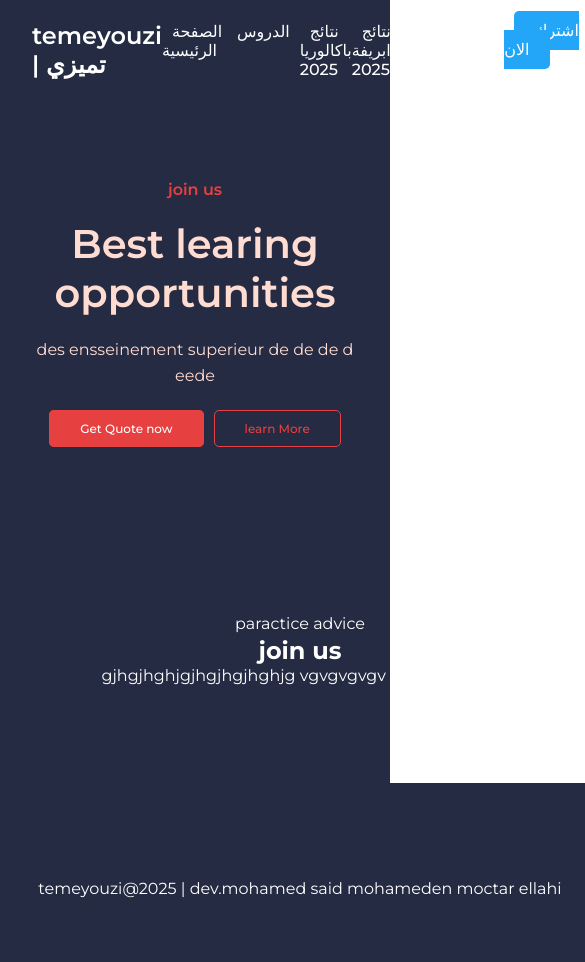
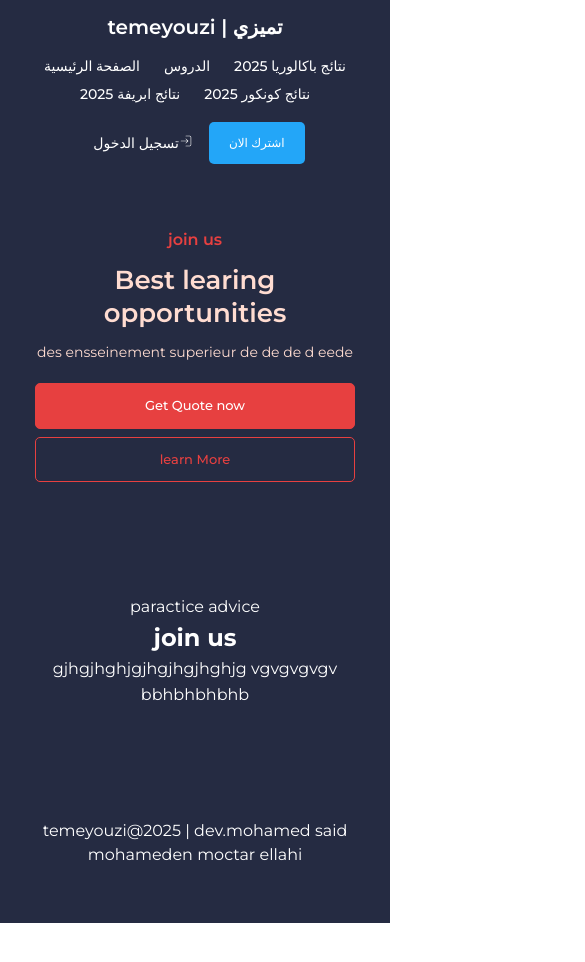
Before and after one commit to saiid27/temeyouzi-login, a React (Vite) app: page / in a window 390 px wide. Shown: the top 962 px of the page, 585 px wide, since content can reach past the window. After the commit the page ends 923 px from the top, so only its background shows below. Built offline with nearby package versions, Linux system fonts and the light colour scheme.

Commit message:
حل التعارضات

```diff
--- a/src/index.css
+++ b/src/index.css
@@ -4,7 +4,6 @@
   margin: 0;
   padding: 0;
   box-sizing: border-box;
-
 }
 
 :root{
@@ -18,42 +17,35 @@ box-sizing: border-box;
   --yellow:#F3CD03;
   --green:#2DC071;
   --light-green:#B9EAA8;
-
-
-
-
 }
 
+html, body{
+  height: 100%;
+}
 
 body{
   font-family: "Montserrat", sans-serif;
   font-size: 16px;
+  line-height: 1.5;
+  background: #fff;
+  color: #111;
 }
 
-ul{
-list-style: none;
+ul{ list-style: none; }
+a{ text-decoration: none; color: inherit; }
+p{ line-height: 1.6; }
 
-}
-
-a{
-  text-decoration: none;
-}
-p{
-  line-height: 1.4;
-}
-
-/** Utility classes */
+/* Utility */
 .container{
   max-width: 1100px;
-
-  margin: auto;
+  width: 100%;
+  margin: 0 auto;
   padding: 0 2rem;
 }
 
-/** Header start */
-#header {
-background-color: var(--dark-blue);
-}
+/* Header */
+#header { background-color: var(--dark-blue); }
+
 .navbar{
   display: flex;
   justify-content: space-between;
@@ -62,42 +54,50 @@ max-width: 1100px;
   margin: auto;
   padding: 0 2rem;
   height: 100px;
+  gap: 1rem;
 }
-.navbar a {
-  color: #fff;
-}
+
+.navbar a { color: #fff; }
 
 .navbar .logo {
   font-size: 24px;
   font-weight: 600;
+  white-space: nowrap;
 }
+
 .navbar ul {
   display: flex;
+  align-items: center;
+  flex-wrap: wrap;
+  gap: .5rem;
 }
-.navbar ul li a {
+
+.navbar ul li a{
   margin: 0 10px;
   font-weight: 500;
-transition: all 0,3s ease;
+  transition: color .3s ease; /* fixed 0,3s */
 }
-.navbar ul li a:hover{
-  color: var(--red);
-}
+
+.navbar ul li a:hover{ color: var(--red); }
+
 .navbar .account .btn-join{
   background-color: var(--sky-blue);
   padding: 10px 20px;
-  margin: left 25px;
+  margin-left: 25px; /* fixed margin: left */
   border-radius: 5px;
   text-transform: uppercase;
+  display: inline-flex;
+  align-items: center;
+  justify-content: center;
 }
+
 .navbar .account .btn-join svg{
   font-size: 12px;
   margin-left: 5px;
   vertical-align: middle;
 }
-/** Header End */
 
-/** main start  */
-/** home start  */
+/* Home */
 #home{
   background-color: var(--dark-blue);
   padding: 5rem 0;
@@ -107,14 +107,13 @@ transition: all 0,3s ease;
   text-align: center;
   color: #fff;
   max-width: 450px;
-
   margin: auto;
+  padding: 0 1rem;
 }
 
 #home .home-header span{
   color: var(--red);
   font-weight: 600;
-
 }
 
 #home .home-header h1{
@@ -124,7 +123,7 @@ transition: all 0,3s ease;
   color: var(--light-pain);
 }
 #home .home-header p{
-  margin-bottom : 30px;
+  margin-bottom: 30px;
   color: var(--light-pain);
   line-height: 1.6;
 }
@@ -135,7 +134,8 @@ transition: all 0,3s ease;
   font-size: 12px;
   font-weight: 500;
   border: 1px solid var(--red);
-  margin: 0 5px;
+  margin: 0 5px 10px;
+  display: inline-block;
 }
 #home .home-header .btn.btn-red{
   color: #fff;
@@ -146,33 +146,128 @@ transition: all 0,3s ease;
   color: var(--red);
 }
 
-/** tari  */
+/* Sections */
 #join-us{
   background-color: var(--dark-blue);
   padding: 6rem 0;
 }
 #join-us .content{
-  min-width: 600px;
-
+  /* removed min-width for mobile */
+  max-width: 700px;
+  width: 100%;
   margin: auto;
   text-align: center;
   color: #fff;
-
+  padding: 0 1rem;
 }
 #join-us .content .h2{
   font-size: 35px;
   margin: 15px 0;
 }
-/** kzane footer  */
+
 #sd {
   background-color: var(--dark-blue);
   padding: 6rem 0;
-    min-width: 600px;
-
+  /* removed min-width for mobile */
+  max-width: 700px;
+  width: 100%;
   margin: auto;
   text-align: center;
   color: #fff;
+  padding-left: 1rem;
+  padding-right: 1rem;
+}
 
+/* ========== Responsive ========== */
+
+/* Tablets */
+@media (max-width: 992px){
+  .navbar{
+    padding: 0 1rem;
+    height: auto;
+    min-height: 72px;
   }
-/** home End */
-/** main End */
+  .container{ padding: 0 1rem; }
+  #home{ padding: 4rem 0; }
+  #home .home-header h1{ font-size: 34px; }
+}
+
+/* Phones */
+@media (max-width: 576px){
+  .navbar{
+    flex-direction: column;
+    align-items: stretch;
+    gap: .75rem;
+    padding: .75rem 1rem;
+    background: var(--dark-blue);
+  }
+
+  .navbar .logo{
+    font-size: 20px;
+    text-align: center;
+  }
+
+  .navbar ul{
+    width: 100%;
+    justify-content: center;
+    gap: .25rem .5rem;
+  }
+
+  .navbar ul li a{
+    margin: .25rem .5rem;
+    font-size: 14px;
+  }
+
+  .navbar .account{
+    display: flex;
+    justify-content: center;
+  }
+
+  .navbar .account .btn-join{
+    margin-left: 0;
+    width: 100%;
+    max-width: 280px;
+    padding: 12px 16px;
+    font-size: 12px;
+  }
+
+  #home{ padding: 3rem 0; }
+
+  #home .home-header{
+    max-width: 100%;
+    padding: 0 1rem;
+  }
+
+  #home .home-header h1{
+    font-size: 26px;
+    line-height: 1.25;
+    margin: 12px 0;
+  }
+
+  #home .home-header p{
+    font-size: 14px;
+    margin-bottom: 20px;
+  }
+
+  #home .home-header .btn{
+    display: block;
+    width: 100%;
+    max-width: 320px;
+    margin: 8px auto;
+    padding: 12px 18px;
+    font-size: 13px;
+  }
+
+  #join-us, #sd{
+    padding: 3.5rem 0;
+  }
+  #join-us .content .h2{
+    font-size: 24px;
+  }
+}
+
+/* Very small phones */
+@media (max-width: 360px){
+  .navbar ul li a{ font-size: 13px; }
+  #home .home-header h1{ font-size: 22px; }
+}
```
Lines whose indentation alone changed are shown as unchanged.
